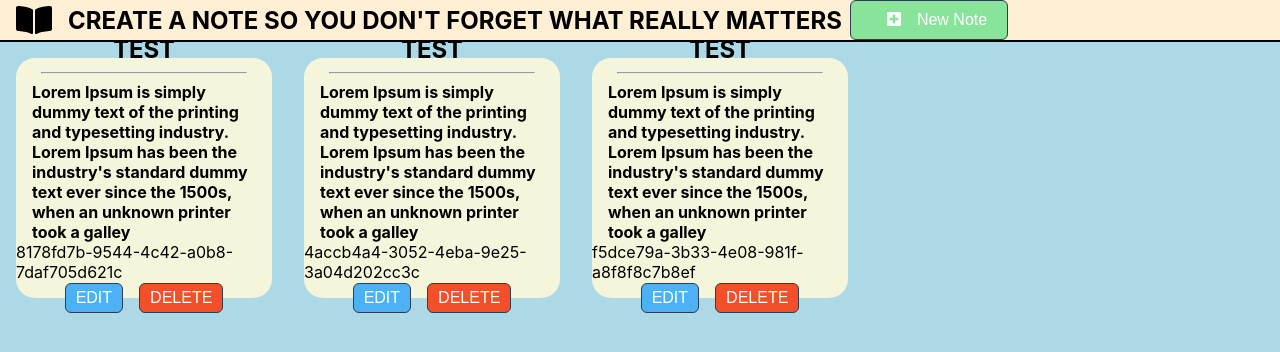
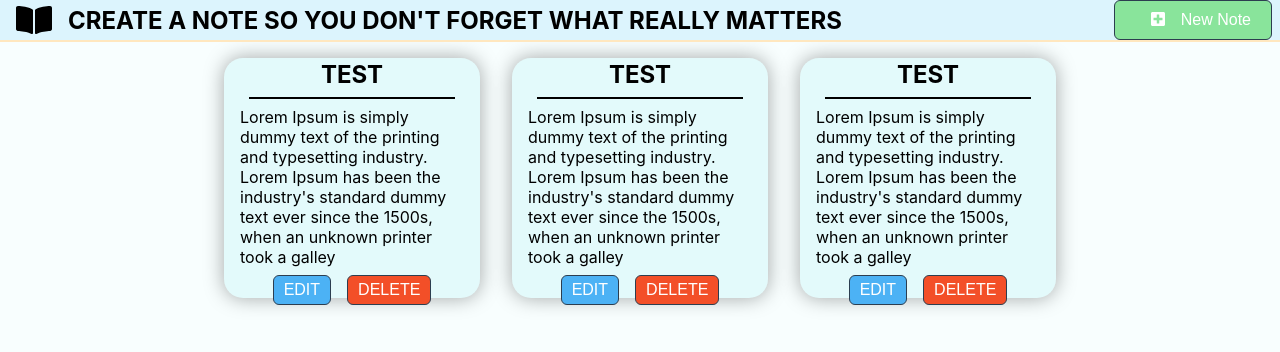
Before and after one commit to TucciAlessandro/PortableNotes, a React (Create React App) app: page / in a window 1280 px wide. Shown: the top 352 px of the page. Built offline with nearby package versions, Linux system fonts and the light colour scheme.

Commit message:
improve styles

```diff
--- a/src/App.tsx
+++ b/src/App.tsx
@@ -20,9 +20,11 @@ const BoardContainer = styled.div`
   width: 100%;
   overflow: auto;
   display: flex;
+  align-items:flex-start;
+  justify-content:center;
   flex-direction: row;
   height: 100%;
-  background-color: lightblue;
+  background-color: #f8fefe;
 `;
 
 function App() {
--- a/src/components/Board.tsx
+++ b/src/components/Board.tsx
@@ -18,7 +18,7 @@ to {
   `;
 const NoteContainer = styled.div`
   display: flex;
-  background-color: beige;
+  background-color: #e3fafb;
   flex-direction: column;
   margin: 1rem;
   width: 20vw;
@@ -31,11 +31,13 @@ const NoteContainer = styled.div`
   -webkit-box-shadow: 0 0 0 0 rgba(0, 0, 0, 0);
   box-shadow: 0 0 0 0 rgba(0, 0, 0, 0);
   animation: ${boxAnimationSlide} 0.5s ease-in;
+  -webkit-box-shadow: 0 0 20px 0px rgba(0, 0, 0, 0.35);
+  box-shadow: 0 0 20px 0px rgba(0, 0, 0, 0.35);
   &:hover {
     -webkit-transform: translateZ(100px);
     transform: translateZ(100px);
-    -webkit-box-shadow: 0 0 20px 0px rgba(0, 0, 0, 0.35);
-    box-shadow: 0 0 20px 0px rgba(0, 0, 0, 0.35);
+    -webkit-box-shadow: 0 0 30px 0px rgba(0, 0, 0, 0.35);
+  box-shadow: 0 0 30px 0px rgba(0, 0, 0, 0.35);
   }
 `;
 
@@ -83,7 +85,7 @@ function Board() {
 
   const handleEdit = (id: string) => {
     const dataToEdit = data.find((notes) => (notes.id = id));
-    console.log(dataToEdit)
+    console.log(dataToEdit);
   };
 
   const deleteNote = (id: string) => {
@@ -108,9 +110,7 @@ function Board() {
           </NoteContainer>
         ))
       ) : (
-        <CreateNote
-          addNote={addNote}
-        />
+        <CreateNote addNote={addNote} />
       )}
     </>
   );
--- a/src/components/DisplayNote.tsx
+++ b/src/components/DisplayNote.tsx
@@ -23,19 +23,21 @@ const Separator = styled.h2`
   justify-content: center;
   align-items: center;
 `;
-const SeparatorText = styled.h4`
+const SeparatorText = styled.p`
   margin: 0 1rem;
 `;
 
 const StyledHr = styled.hr`
   width: 80%;
   color: black;
+  border: 1px solid black;
 `;
 
 const Container = styled.div`
   width: 100%;
   height: 100%;
   margin: 0;
+  margin-top: 1rem;
 `;
 
 const ButtonContainer = styled.div`
@@ -50,7 +52,6 @@ function DisplayNote({ title, id, text, deleteNote, handleEdit }: NoteProps) {
         <Separator>{title.toUpperCase()}</Separator>
         <StyledHr />
         <SeparatorText>{text}</SeparatorText>
-        {id}
       </Container>
       <ButtonContainer>
         <Button color="secondary" size="small" onClick={handleEdit}>
--- a/src/components/Navbar.tsx
+++ b/src/components/Navbar.tsx
@@ -9,16 +9,22 @@ import { useMyCreatePageContext } from "../contexts/CreateContexts";
 const StyledNavbar = styled.nav`
   display: flex;
   align-items: center;
-  justify-content: flex-start;
+  justify-content: space-between;
   width: 100%;
   height: 5%;
-  background-color: papayawhip;
-  border-bottom: solid 2px black;
+  background-color: #dcf4fd;
+  border-bottom: solid 2px #ffe7bf;
 `;
 
-const ButtonRow = styled.div`
+const StyledTitle = styled.div`
   display: flex;
-  justify-content: end;
+  align-items: center;
+  justify-content: flex-start;
+`;
+const StyledButton = styled.div`
+  display: flex;
+  align-items: flex-end;
+  justify-content: flex-end;
 `;
 
 const StyledFontAwesomeIcon = styled(FontAwesomeIcon)`
@@ -34,13 +40,18 @@ function Navbar() {
 
   return (
     <StyledNavbar>
-      <StyledFontAwesomeIcon icon={faBookOpen} size="2x" onClick={redirect} />
-      <h2>CREATE A NOTE SO YOU DON'T FORGET WHAT REALLY MATTERS </h2>
-      {!isCreating &&  <Button color="primary" onClick={toggleCreatePage}>
-        <StyledFontAwesomeIcon icon={faPlusSquare} />
-        New Note
-      </Button> }
-
+      <StyledTitle>
+        <StyledFontAwesomeIcon icon={faBookOpen} size="2x" onClick={redirect} />
+        <h2>CREATE A NOTE SO YOU DON'T FORGET WHAT REALLY MATTERS </h2>
+      </StyledTitle>
+      <StyledButton>
+        {!isCreating && (
+          <Button color="primary" onClick={toggleCreatePage}>
+            <StyledFontAwesomeIcon icon={faPlusSquare} />
+            New Note
+          </Button>
+        )}
+      </StyledButton>
     </StyledNavbar>
   );
 }
```
